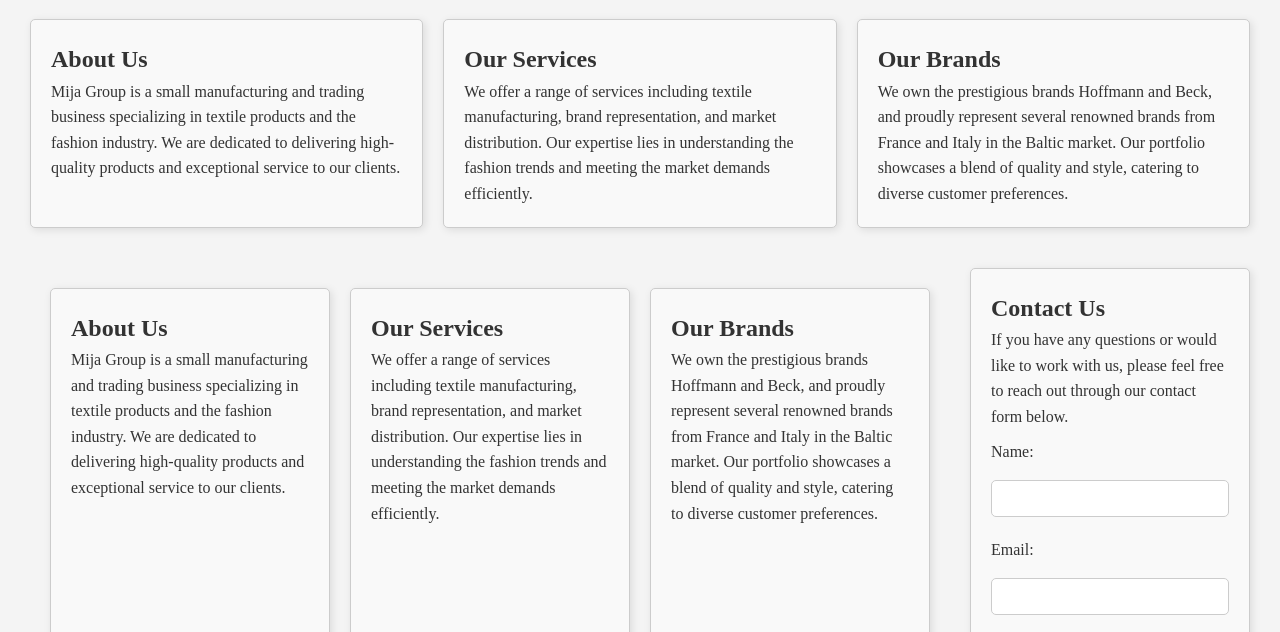
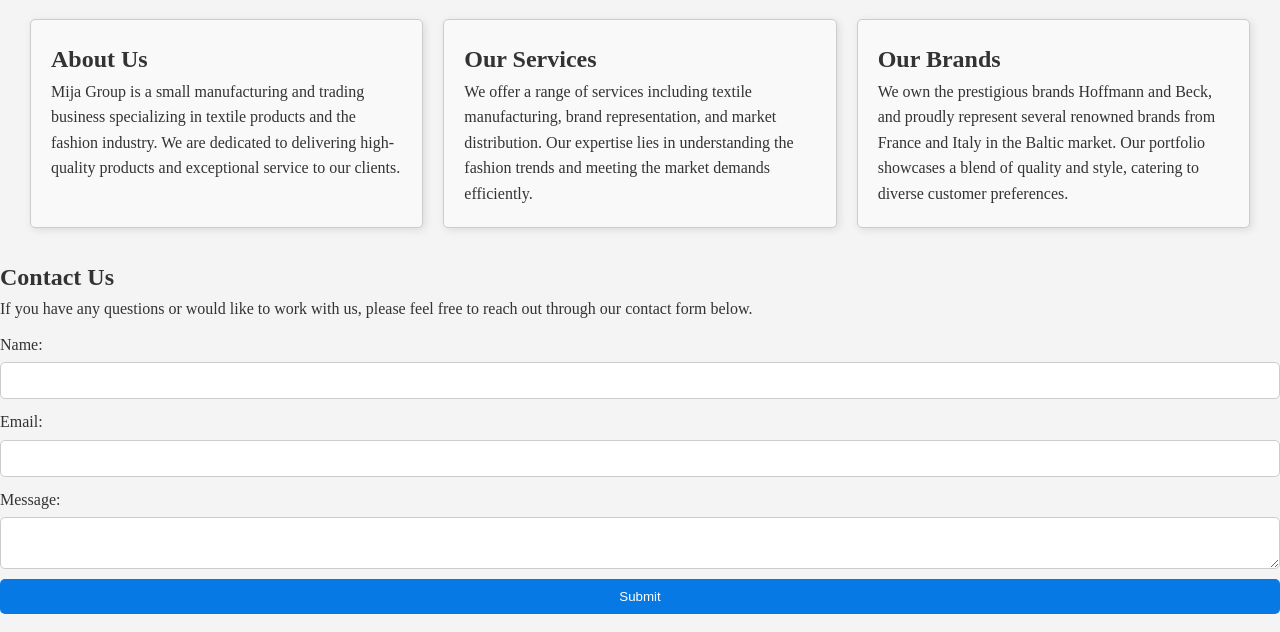
Before and after one commit to Jarkaltu/jarkaltu.github.io, a plain HTML site: page index.html in a window 1280 px wide. Shown: the part 95-727 px from the top of the page. Drawn offline with Linux system fonts and the light colour scheme.

Commit message:
Update index.html

```diff
--- a/index.html
+++ b/index.html
@@ -81,89 +81,6 @@
 
 
     <!-- Contact section -->
-<!DOCTYPE html>
-<html lang="en">
-<head>
-    <meta charset="UTF-8">
-    <meta name="viewport" content="width=device-width, initial-scale=1.0">
-    <title>Three Boxes Side by Side with Contact</title>
-    <style>
-        /* Main container to hold all sections */
-        .main-container {
-            display: flex;
-            justify-content: space-between;
-            margin: 20px;
-        }
-
-        /* Flex container to hold the main content sections */
-        .flex-container {
-            display: flex;
-            flex: 3;
-            justify-content: space-around;
-            margin-right: 20px;
-        }
-
-        /* Individual box styling */
-        .flex-container section, .contact-container section {
-            margin: 10px;
-            padding: 20px;
-            border: 1px solid #ccc;
-            border-radius: 5px;
-            box-shadow: 2px 2px 8px rgba(0,0,0,0.1);
-            background-color: #f9f9f9;
-        }
-
-        /* Ensure responsiveness */
-        @media (max-width: 768px) {
-            .main-container {
-                flex-direction: column;
-            }
-            .flex-container {
-                flex-direction: column;
-                margin-right: 0;
-            }
-            .contact-container {
-                margin-top: 20px;
-            }
-        }
-
-        /* Contact container styling */
-        .contact-container {
-            flex: 1;
-        }
-
-        /* Form styling */
-        form {
-            display: flex;
-            flex-direction: column;
-        }
-        label, input, textarea, button {
-            margin-bottom: 10px;
-        }
-    </style>
-</head>
-<body>
-    <div class="main-container">
-        <div class="flex-container">
-            <!-- About Us section -->
-            <section id="about">
-                <h2>About Us</h2>
-                <p>Mija Group is a small manufacturing and trading business specializing in textile products and the fashion industry. We are dedicated to delivering high-quality products and exceptional service to our clients.</p>
-            </section>
-
-            <!-- Services section -->
-            <section id="services">
-                <h2>Our Services</h2>
-                <p>We offer a range of services including textile manufacturing, brand representation, and market distribution. Our expertise lies in understanding the fashion trends and meeting the market demands efficiently.</p>
-            </section>
-
-            <!-- Brands section -->
-            <section id="brands">
-                <h2>Our Brands</h2>
-                <p>We own the prestigious brands Hoffmann and Beck, and proudly represent several renowned brands from France and Italy in the Baltic market. Our portfolio showcases a blend of quality and style, catering to diverse customer preferences.</p>
-            </section>
-        </div>
-
         <div class="contact-container">
             <!-- Contact section -->
             <section id="contact">
```
